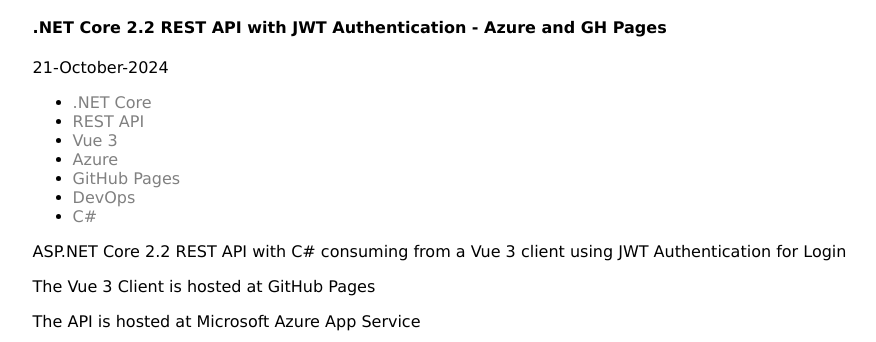
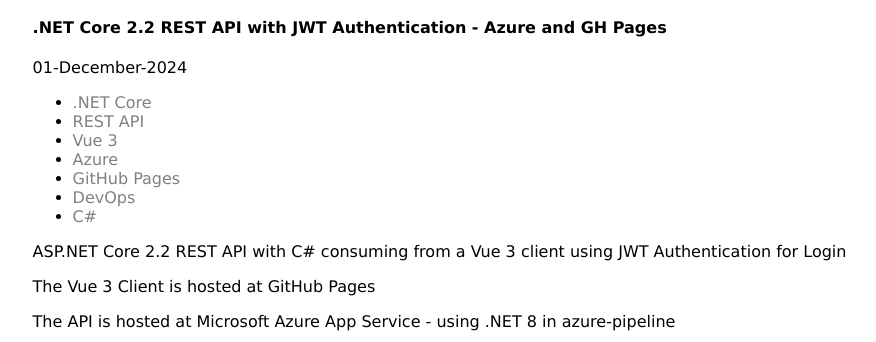
Before and after one commit to persteenolsen/pso-gatsby-blog-cms-two, a Gatsby site: page /posts/2022-12-21-asp-net-baerer-authentication-used-for-login-azure-gh-pages/ in a window 1280 px wide. Shown: the part 458-800 px from the top of the page, without its empty margins (165-1041 px from the left). Built offline with nearby package versions, Linux system fonts and the light colour scheme; Gatsby itself is replaced by a stand-in of ours.

Commit message:
Updated Posts - .NET Core 2.2 - Azure + GH

```diff
--- a/src/posts/2022-12-21-asp-net-baerer-authentication-used-for-login-azure-gh-pages.md
+++ b/src/posts/2022-12-21-asp-net-baerer-authentication-used-for-login-azure-gh-pages.md
@@ -1,6 +1,6 @@
 ---
 title: .NET Core 2.2 REST API with JWT Authentication - Azure and GH Pages
-date: 2024-10-21
+date: 2024-12-01
 published: true
 categories:
   - .NET Core
@@ -28,7 +28,7 @@ ASP.NET Core 2.2 REST API with C# consuming from a Vue 3 client using JWT Authen
 
 The Vue 3 Client is hosted at GitHub Pages
 
-The API is hosted at Microsoft Azure App Service
+The API is hosted at Microsoft Azure App Service - using .NET 8  in azure-pipeline
 
 For the Web API a CI / CD Pipeline was implemented by Azure DevOps and deployed to Azure App Service
 
--- a/src/posts/2022-12-21-asp-net-basic-authentication-used-for-login-azure-gh-pages.md
+++ b/src/posts/2022-12-21-asp-net-basic-authentication-used-for-login-azure-gh-pages.md
@@ -1,6 +1,6 @@
 ---
 title: .NET Core 2.2 REST API with Basic Authentication - Azure and GH Pages
-date: 2024-10-21
+date: 2024-12-01
 published: true
 categories:
   - .NET Core
@@ -26,7 +26,9 @@ tags:
 
 ASP.NET Core 2.2 REST API with C# consuming from a Vue 3 client using Basic Authentication for Login
 
-The API is hosted at Microsoft Azure App Service and the Vue 3 Client at GitHub Pages
+The Vue 3 Client at GitHub Pages
+
+The API is hosted at Microsoft Azure App Service - using .NET 8  in azure-pipeline
 
 For the Web API a CI / CD Pipeline was implemented by Azure DevOps and deployed to Azure App Service
 
```
